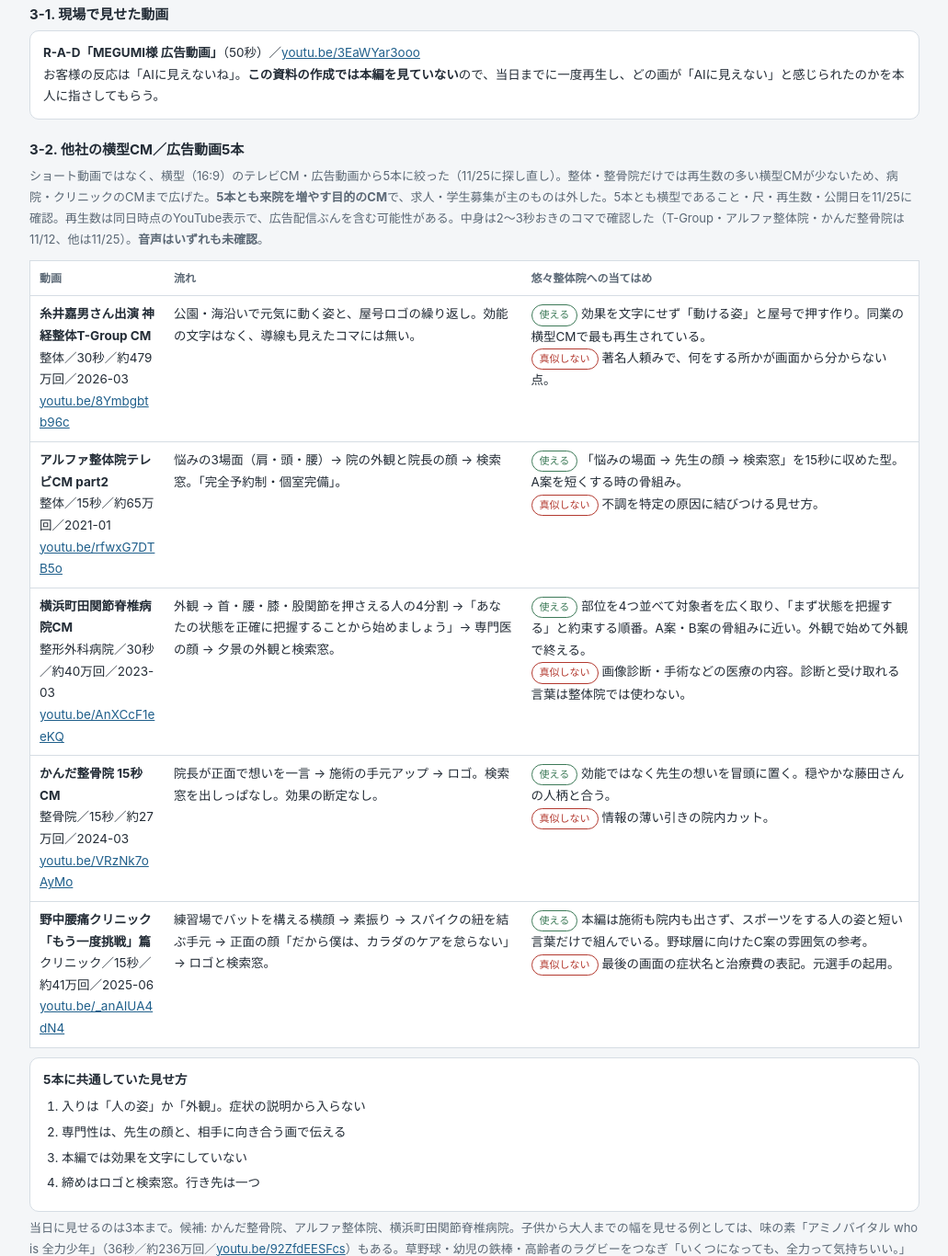
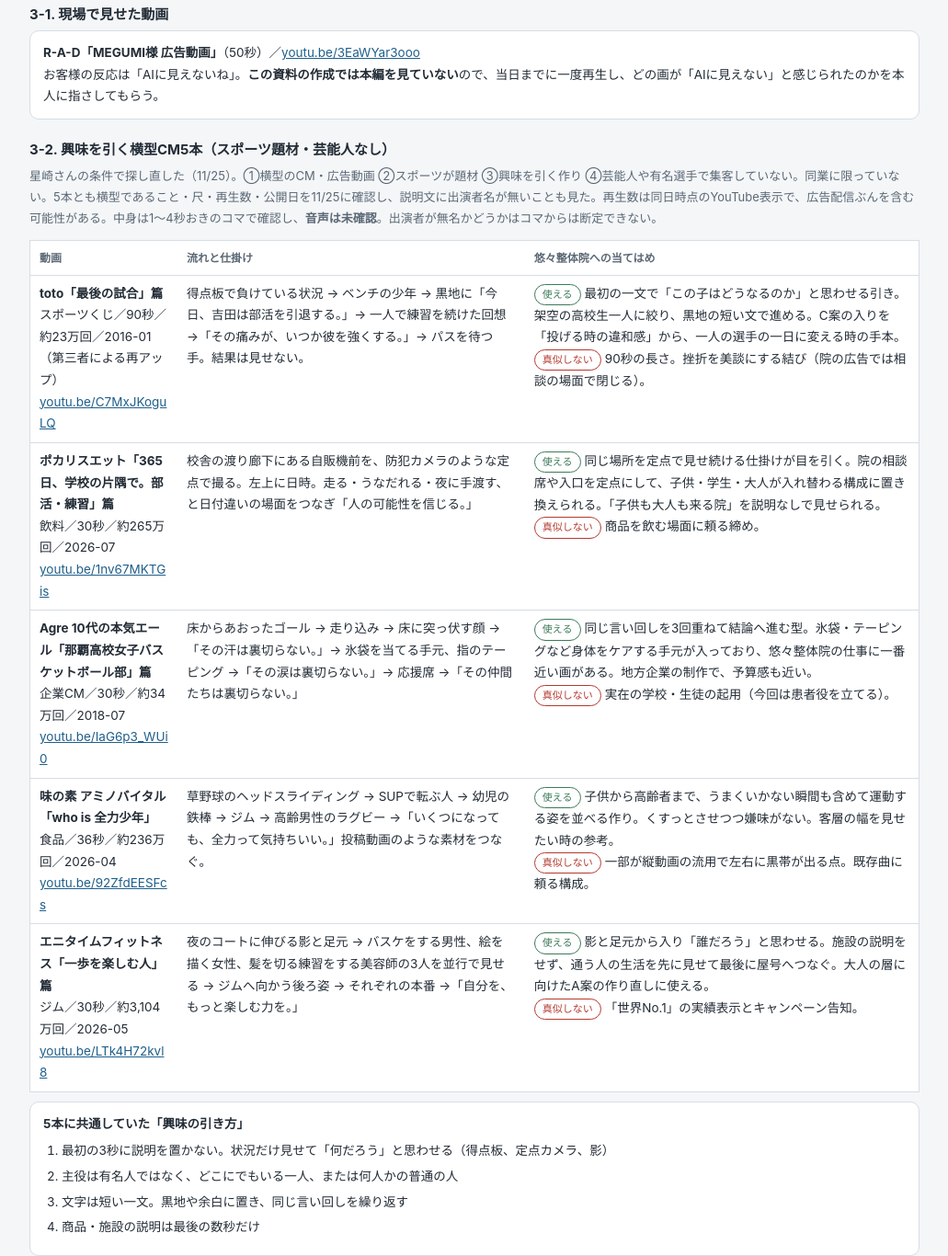
Before and after one commit to hoshizaemonn/yuuyuu-seitai-direction, a plain HTML site: page index.html in a window 1280 px wide. Shown: the part 1434-2800 px from the top of the page at 92% size, without its empty margins (124-1155 px from the left). Drawn offline with Linux system fonts and the light colour scheme.

Commit message:
スポーツ題材の横型CM5本に入れ替え（v5）

```diff
--- a/index.html
+++ b/index.html
@@ -46,7 +46,7 @@ footer{margin-top:40px;color:var(--mute);font-size:12px}
 <body>
 <div class="wrap">
 <header>
-<p class="eyebrow">AI動画 ／ 社内限定・クライアント送付不可 ／ 2026-11-25 v4（参考動画を集客目的の横型CM5本に）</p>
+<p class="eyebrow">AI動画 ／ 社内限定・クライアント送付不可 ／ 2026-11-25 v5（参考動画をスポーツ題材の横型CM5本に）</p>
 <h1>悠々整体院 ディレクション資料</h1>
 <p class="lead">取材（ディレクション）11/26（木）13:00〜。AI動画は全3本、今回は1本目（2本目以降はお客様の申告待ち）。販売会社は株式会社ファーストキャリア。先に潰す確認事項、参考動画、1本目の方向性3案をまとめた。台本ではなく、当日の反応を取るための材料。</p>
 </header>
@@ -106,26 +106,26 @@ PDFには携帯番号・メールアドレスが載っているため、公開UR
 お客様の反応は「AIに見えないね」。<b>この資料の作成では本編を見ていない</b>ので、当日までに一度再生し、どの画が「AIに見えない」と感じられたのかを本人に指さしてもらう。
 </div>
 
-<h3 style="margin-top:20px">3-2. 他社の横型CM／広告動画5本</h3>
-<p class="note">ショート動画ではなく、横型（16:9）のテレビCM・広告動画から5本に絞った（11/25に探し直し）。整体・整骨院だけでは再生数の多い横型CMが少ないため、病院・クリニックのCMまで広げた。<b>5本とも来院を増やす目的のCM</b>で、求人・学生募集が主のものは外した。5本とも横型であること・尺・再生数・公開日を11/25に確認。再生数は同日時点のYouTube表示で、広告配信ぶんを含む可能性がある。中身は2〜3秒おきのコマで確認した（T-Group・アルファ整体院・かんだ整骨院は11/12、他は11/25）。<b>音声はいずれも未確認</b>。</p>
+<h3 style="margin-top:20px">3-2. 興味を引く横型CM5本（スポーツ題材・芸能人なし）</h3>
+<p class="note">星崎さんの条件で探し直した（11/25）。①横型のCM・広告動画 ②スポーツが題材 ③興味を引く作り ④芸能人や有名選手で集客していない。同業に限っていない。5本とも横型であること・尺・再生数・公開日を11/25に確認し、説明文に出演者名が無いことも見た。再生数は同日時点のYouTube表示で、広告配信ぶんを含む可能性がある。中身は1〜4秒おきのコマで確認し、<b>音声は未確認</b>。出演者が無名かどうかはコマからは断定できない。</p>
 <div class="tblwrap"><table>
-<tr><th>動画</th><th>流れ</th><th>悠々整体院への当てはめ</th></tr>
-<tr><td><b>糸井嘉男さん出演 神経整体T-Group CM</b><br>整体／30秒／約479万回／2026-03<br><a href="https://www.youtube.com/watch?v=8Ymbgbtb96c" target="_blank" rel="noopener">youtu.be/8Ymbgbtb96c</a></td><td>公園・海沿いで元気に動く姿と、屋号ロゴの繰り返し。効能の文字はなく、導線も見えたコマには無い。</td><td><span class="tag t-ok">使える</span>効果を文字にせず「動ける姿」と屋号で押す作り。同業の横型CMで最も再生されている。<br><span class="tag t-ng">真似しない</span>著名人頼みで、何をする所かが画面から分からない点。</td></tr>
-<tr><td><b>アルファ整体院テレビCM part2</b><br>整体／15秒／約65万回／2021-01<br><a href="https://www.youtube.com/watch?v=rfwxG7DTB5o" target="_blank" rel="noopener">youtu.be/rfwxG7DTB5o</a></td><td>悩みの3場面（肩・頭・腰）→ 院の外観と院長の顔 → 検索窓。「完全予約制・個室完備」。</td><td><span class="tag t-ok">使える</span>「悩みの場面 → 先生の顔 → 検索窓」を15秒に収めた型。A案を短くする時の骨組み。<br><span class="tag t-ng">真似しない</span>不調を特定の原因に結びつける見せ方。</td></tr>
-<tr><td><b>横浜町田関節脊椎病院CM</b><br>整形外科病院／30秒／約40万回／2023-03<br><a href="https://www.youtube.com/watch?v=AnXCcF1eeKQ" target="_blank" rel="noopener">youtu.be/AnXCcF1eeKQ</a></td><td>外観 → 首・腰・膝・股関節を押さえる人の4分割 →「あなたの状態を正確に把握することから始めましょう」→ 専門医の顔 → 夕景の外観と検索窓。</td><td><span class="tag t-ok">使える</span>部位を4つ並べて対象者を広く取り、「まず状態を把握する」と約束する順番。A案・B案の骨組みに近い。外観で始めて外観で終える。<br><span class="tag t-ng">真似しない</span>画像診断・手術などの医療の内容。診断と受け取れる言葉は整体院では使わない。</td></tr>
-<tr><td><b>かんだ整骨院 15秒CM</b><br>整骨院／15秒／約27万回／2024-03<br><a href="https://www.youtube.com/watch?v=VRzNk7oAyMo" target="_blank" rel="noopener">youtu.be/VRzNk7oAyMo</a></td><td>院長が正面で想いを一言 → 施術の手元アップ → ロゴ。検索窓を出しっぱなし。効果の断定なし。</td><td><span class="tag t-ok">使える</span>効能ではなく先生の想いを冒頭に置く。穏やかな藤田さんの人柄と合う。<br><span class="tag t-ng">真似しない</span>情報の薄い引きの院内カット。</td></tr>
-<tr><td><b>野中腰痛クリニック「もう一度挑戦」篇</b><br>クリニック／15秒／約41万回／2025-06<br><a href="https://www.youtube.com/watch?v=_anAIUA4dN4" target="_blank" rel="noopener">youtu.be/_anAIUA4dN4</a></td><td>練習場でバットを構える横顔 → 素振り → スパイクの紐を結ぶ手元 → 正面の顔「だから僕は、カラダのケアを怠らない」→ ロゴと検索窓。</td><td><span class="tag t-ok">使える</span>本編は施術も院内も出さず、スポーツをする人の姿と短い言葉だけで組んでいる。野球層に向けたC案の雰囲気の参考。<br><span class="tag t-ng">真似しない</span>最後の画面の症状名と治療費の表記。元選手の起用。</td></tr>
+<tr><th>動画</th><th>流れと仕掛け</th><th>悠々整体院への当てはめ</th></tr>
+<tr><td><b>toto「最後の試合」篇</b><br>スポーツくじ／90秒／約23万回／2016-01（第三者による再アップ）<br><a href="https://www.youtube.com/watch?v=C7MxJKoguLQ" target="_blank" rel="noopener">youtu.be/C7MxJKoguLQ</a></td><td>得点板で負けている状況 → ベンチの少年 → 黒地に「今日、吉田は部活を引退する。」→ 一人で練習を続けた回想 →「その痛みが、いつか彼を強くする。」→ パスを待つ手。結果は見せない。</td><td><span class="tag t-ok">使える</span>最初の一文で「この子はどうなるのか」と思わせる引き。架空の高校生一人に絞り、黒地の短い文で進める。C案の入りを「投げる時の違和感」から、一人の選手の一日に変える時の手本。<br><span class="tag t-ng">真似しない</span>90秒の長さ。挫折を美談にする結び（院の広告では相談の場面で閉じる）。</td></tr>
+<tr><td><b>ポカリスエット「365日、学校の片隅で。部活・練習」篇</b><br>飲料／30秒／約265万回／2026-07<br><a href="https://www.youtube.com/watch?v=1nv67MKTGis" target="_blank" rel="noopener">youtu.be/1nv67MKTGis</a></td><td>校舎の渡り廊下にある自販機前を、防犯カメラのような定点で撮る。左上に日時。走る・うなだれる・夜に手渡す、と日付違いの場面をつなぎ「人の可能性を信じる。」</td><td><span class="tag t-ok">使える</span>同じ場所を定点で見せ続ける仕掛けが目を引く。院の相談席や入口を定点にして、子供・学生・大人が入れ替わる構成に置き換えられる。「子供も大人も来る院」を説明なしで見せられる。<br><span class="tag t-ng">真似しない</span>商品を飲む場面に頼る締め。</td></tr>
+<tr><td><b>Agre 10代の本気エール「那覇高校女子バスケットボール部」篇</b><br>企業CM／30秒／約34万回／2018-07<br><a href="https://www.youtube.com/watch?v=IaG6p3_WUi0" target="_blank" rel="noopener">youtu.be/IaG6p3_WUi0</a></td><td>床からあおったゴール → 走り込み → 床に突っ伏す顔 →「その汗は裏切らない。」→ 氷袋を当てる手元、指のテーピング →「その涙は裏切らない。」→ 応援席 →「その仲間たちは裏切らない。」</td><td><span class="tag t-ok">使える</span>同じ言い回しを3回重ねて結論へ進む型。氷袋・テーピングなど身体をケアする手元が入っており、悠々整体院の仕事に一番近い画がある。地方企業の制作で、予算感も近い。<br><span class="tag t-ng">真似しない</span>実在の学校・生徒の起用（今回は患者役を立てる）。</td></tr>
+<tr><td><b>味の素 アミノバイタル「who is 全力少年」</b><br>食品／36秒／約236万回／2026-04<br><a href="https://www.youtube.com/watch?v=92ZfdEESFcs" target="_blank" rel="noopener">youtu.be/92ZfdEESFcs</a></td><td>草野球のヘッドスライディング → SUPで転ぶ人 → 幼児の鉄棒 → ジム → 高齢男性のラグビー →「いくつになっても、全力って気持ちいい。」投稿動画のような素材をつなぐ。</td><td><span class="tag t-ok">使える</span>子供から高齢者まで、うまくいかない瞬間も含めて運動する姿を並べる作り。くすっとさせつつ嫌味がない。客層の幅を見せたい時の参考。<br><span class="tag t-ng">真似しない</span>一部が縦動画の流用で左右に黒帯が出る点。既存曲に頼る構成。</td></tr>
+<tr><td><b>エニタイムフィットネス「一歩を楽しむ人」篇</b><br>ジム／30秒／約3,104万回／2026-05<br><a href="https://www.youtube.com/watch?v=LTk4H72kvl8" target="_blank" rel="noopener">youtu.be/LTk4H72kvl8</a></td><td>夜のコートに伸びる影と足元 → バスケをする男性、絵を描く女性、髪を切る練習をする美容師の3人を並行で見せる → ジムへ向かう後ろ姿 → それぞれの本番 →「自分を、もっと楽しむ力を。」</td><td><span class="tag t-ok">使える</span>影と足元から入り「誰だろう」と思わせる。施設の説明をせず、通う人の生活を先に見せて最後に屋号へつなぐ。大人の層に向けたA案の作り直しに使える。<br><span class="tag t-ng">真似しない</span>「世界No.1」の実績表示とキャンペーン告知。</td></tr>
 </table></div>
 <div class="box" style="margin-top:10px">
-<b>5本に共通していた見せ方</b>
+<b>5本に共通していた「興味の引き方」</b>
 <ol class="q">
-<li>入りは「人の姿」か「外観」。症状の説明から入らない</li>
-<li>専門性は、先生の顔と、相手に向き合う画で伝える</li>
-<li>本編では効果を文字にしていない</li>
-<li>締めはロゴと検索窓。行き先は一つ</li>
+<li>最初の3秒に説明を置かない。状況だけ見せて「何だろう」と思わせる（得点板、定点カメラ、影）</li>
+<li>主役は有名人ではなく、どこにでもいる一人、または何人かの普通の人</li>
+<li>文字は短い一文。黒地や余白に置き、同じ言い回しを繰り返す</li>
+<li>商品・施設の説明は最後の数秒だけ</li>
 </ol>
 </div>
-<p class="note" style="margin-top:6px">当日に見せるのは3本まで。候補: かんだ整骨院、アルファ整体院、横浜町田関節脊椎病院。子供から大人までの幅を見せる例としては、味の素「アミノバイタル who is 全力少年」（36秒／約236万回／<a href="https://www.youtube.com/watch?v=92ZfdEESFcs" target="_blank" rel="noopener">youtu.be/92ZfdEESFcs</a>）もある。草野球・幼児の鉄棒・高齢者のラグビーをつなぎ「いくつになっても、全力って気持ちいい。」で締める。これまでに調べた他の候補（ショート15本、整体院のプロモーション動画6本ほか）は案件フォルダに記録がある。</p>
+<p class="note" style="margin-top:6px">当日に見せるのは3本まで。候補: toto、ポカリスエット、Agre。外したもの: 芸能人・有名選手が出るCM（T-Group、野中腰痛クリニック、リクルートスタッフィング、TENTIAL、セイコー、ボディメンテ）、母と息子の話であるザバス「僕に見えなかったもの」（ご家族の話題を避けるため）。候補の全記録は案件フォルダの <code>_参考動画_横型CM候補_20261125.md</code>。</p>
 
 <h3 style="margin-top:20px">3-3. 同業種（整体・鍼灸）の当社の完成動画</h3>
 <p class="note">必要に応じて「こんな雰囲気」で見せる。今回は内容を見直していない（タイトル・ジャンルは完成動画一覧から）。</p>
@@ -142,7 +142,7 @@ PDFには携帯番号・メールアドレスが載っているため、公開UR
 </div>
 <div class="steps" style="margin-top:10px">
 <div class="card"><h3>専門の話から入る</h3><p>穏やかでおとなしい口調の方。理学療法士として初回に何を聞き、どの動きを見るのかを話してもらう。動画の中身になる材料はここで取る。録音の許可も取る。</p></div>
-<div class="card"><h3>見せて、選んでもらう</h3><p>現場の動画と他社の横型CM3本を見せて「近い／遠い」を聞く。方向性はA・B・Cを並べて一つ選んでもらう（§7）。</p></div>
+<div class="card"><h3>見せて、選んでもらう</h3><p>現場の動画と参考の横型CM3本を見せて「近い／遠い」を聞く。方向性はA・B・Cを並べて一つ選んでもらう（§7）。</p></div>
 <div class="card"><h3>院内を撮らせてもらう</h3><p>現地なら、入口・看板・相談席・ベッド・代表の横顔と手元を横位置で撮る。オンラインなら撮ってほしいカットを伝え、送り方を決める。</p></div>
 <div class="card"><h3>復唱して、文面で残す</h3><p>決まったことは言い切りの形で復唱。電話・営業時間・案内先は当日中に文面で確認する（送付は鈴木さん／星崎さん）。</p></div>
 </div>
@@ -176,7 +176,7 @@ HPのメニューには「日常の不調を根本改善します」「根本か
 <p class="note" style="margin-top:6px">キャッチ候補は「改善しなかった」を含む。そのまま使うか置き換えるかは、鈴木さんと当日のお客様の反応で決める。</p>
 
 <h2>7. 1本目の方向性（叩き台・台本ではない）</h2>
-<p class="note">3案とも横型（16:9）の広告動画として作る。A案は45秒の絵コンテPDFと横型スライドショーが案件フォルダにある（11/20作成・お客様未提示）。構成の元はCodexのショート調査なので、上の横型CMの型（悩みの場面 → 先生の顔と手元 → 入口 → 屋号と地域）に合わせて見直す。</p>
+<p class="note">3案とも横型（16:9）の広告動画として作る。A案は45秒の絵コンテPDFと横型スライドショーが案件フォルダにある（11/20作成・お客様未提示）。構成の元はCodexのショート調査なので、3-2の「興味の引き方」（最初の3秒に説明を置かない・普通の一人を主役にする・短い一文・院の説明は最後だけ）に合わせて見直す。</p>
 <div class="grid">
 <div class="card p2">
 <h3>A　立ち上がる時、また腰が気になる。〈45秒・第一候補〉</h3>
@@ -269,7 +269,7 @@ HPのメニューには「日常の不調を根本改善します」「根本か
 <div class="tblwrap"><table>
 <tr><th>見せたもの</th><th>反応・好きな点</th><th>違う点</th><th>決まったこと</th></tr>
 <tr><td>現場で見せた動画（R-A-D）</td><td>&nbsp;</td><td>&nbsp;</td><td>&nbsp;</td></tr>
-<tr><td>他社CM（かんだ整骨院／アルファ整体院／横浜町田）</td><td>&nbsp;</td><td>&nbsp;</td><td>&nbsp;</td></tr>
+<tr><td>参考CM（toto／ポカリスエット／Agre）</td><td>&nbsp;</td><td>&nbsp;</td><td>&nbsp;</td></tr>
 <tr><td>当社の完成動画</td><td>&nbsp;</td><td>&nbsp;</td><td>&nbsp;</td></tr>
 <tr><td>A　立ち上がる時、また腰が気になる。</td><td>&nbsp;</td><td>&nbsp;</td><td>&nbsp;</td></tr>
 <tr><td>B　理学療法士は、最初にどこを見る？</td><td>&nbsp;</td><td>&nbsp;</td><td>&nbsp;</td></tr>
```
